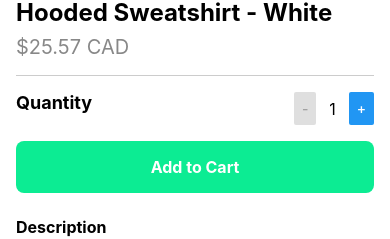
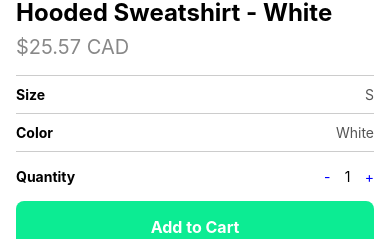
Before and after one commit to btzc/ReactivSwagShop, a React Native app: screen /Collection in a window 390 px wide. Both pictures are taken after a click on the element 102 px from the left and 360 px from the top of the page. Shown: the part 363-602 px from the top of the page. Built offline with nearby package versions, Linux system fonts and the light colour scheme.

Commit message:
product option selectors ui

```diff
--- a/src/data/context/products/helpers/index.ts
+++ b/src/data/context/products/helpers/index.ts
@@ -25,7 +25,11 @@ export const mapRemoteProductToDomain = (
 
 const mapRemoteOptionToDomain = (
   remoteOption: RemoteProductOption,
-): ProductOption => ({name: remoteOption.name, values: remoteOption.values});
+): ProductOption => ({
+  id: remoteOption.id,
+  name: remoteOption.name,
+  values: remoteOption.values,
+});
 
 const mapRemoteVariantToDomain = (
   remoteVariant: RemoteProductVariant,
--- a/src/polaris-at-home/QuantityStepper/QuantityStepper.tsx
+++ b/src/polaris-at-home/QuantityStepper/QuantityStepper.tsx
@@ -1,5 +1,5 @@
 import React from 'react';
-import {View, Text, Button, StyleSheet} from 'react-native';
+import {View, Text, StyleSheet, TouchableOpacity} from 'react-native';
 
 type QuantityStepperProps = {
   quantity: number;
@@ -18,9 +18,13 @@ export const QuantityStepper = ({
 }: QuantityStepperProps) => {
   return (
     <View style={styles.container}>
-      <Button disabled={disableDecrease} title="-" onPress={onDecrease} />
+      <TouchableOpacity disabled={disableDecrease} onPress={onDecrease}>
+        <Text style={styles.button}>-</Text>
+      </TouchableOpacity>
       <Text style={styles.quantity}>{quantity}</Text>
-      <Button disabled={disableIncrease} title="+" onPress={onIncrease} />
+      <TouchableOpacity disabled={disableIncrease} onPress={onIncrease}>
+        <Text style={styles.button}>+</Text>
+      </TouchableOpacity>
     </View>
   );
 };
@@ -28,12 +32,13 @@ export const QuantityStepper = ({
 const styles = StyleSheet.create({
   container: {
     flexDirection: 'row',
-    alignItems: 'center',
     justifyContent: 'space-between',
-    width: 80,
+    width: 50,
+  },
+  button: {
+    color: '#0000FF',
   },
   quantity: {
     marginHorizontal: 10,
-    fontSize: 16,
   },
 });
--- a/src/screens/ProductDetail/ProductDetail.tsx
+++ b/src/screens/ProductDetail/ProductDetail.tsx
@@ -1,7 +1,7 @@
-import React from 'react';
+import React, {useState} from 'react';
 import {Text, Image, StyleSheet, ScrollView, View} from 'react-native';
 import {RouteProp, useRoute} from '@react-navigation/native';
-import {Product} from '../../types/product';
+import {Product, ProductOption} from '../../types/product';
 import {CollectionNativeStackParamList} from '../../navigation/stacks/CollectionNavigator';
 import {Button} from '../../polaris-at-home/Button/Button';
 import {ProductDetailDescription} from './components/ProductDetailDescription/ProductDetailDescription';
@@ -10,6 +10,8 @@ import {useCart} from '../../data/context/cart/hooks/useCart';
 import {ProductDetailQuantityStepper} from './components/ProductDetailQuantityStepper/ProductDetailQuantityStepper';
 import {useProductDetailQuantityStepper} from './hooks/useProductDetailQuantityStepper';
 import {ProductDetailPrice} from './components/ProductDetailPrice/ProductDetailPrice';
+import {ProductDetailOptionSelector} from './components/ProductDetailOptionSelector/ProductDetailOptionSelector';
+import {ProductDetailOptionSelectorModal} from './components/ProductDetailOptionSelectorModal/ProductDetailOptionSelectorModal';
 
 export interface ProductDetailParams {
   product: Product;
@@ -23,13 +25,41 @@ export const ProductDetail = () => {
     useRoute<RouteProp<CollectionNativeStackParamList, 'ProductDetail'>>()
       .params;
 
-  const {id, imageUrl, title, description, variants} = product;
+  const {id, imageUrl, title, description, variants, options} = product;
   const firstAvailableVariant = variants.find(
     variant => variant.availableForSale,
   );
   const price = firstAvailableVariant?.price || variants[0].price;
   const availableForSale =
     firstAvailableVariant?.availableForSale || variants[0].availableForSale;
+
+  const [modalVisible, setModalVisible] = useState<boolean>(false);
+  const [currentOption, setCurrentOption] = useState<{
+    name: string;
+    values: string[];
+  } | null>(null);
+
+  const [selectedOptions, setSelectedOptions] = useState(
+    () => firstAvailableVariant?.selectedOptions || variants[0].selectedOptions,
+  );
+
+  const openModal = (option: {name: string; values: string[]}) => {
+    setCurrentOption(option);
+    setModalVisible(true);
+  };
+
+  const handleSelect = (value: string) => {
+    if (currentOption) {
+      setSelectedOptions(prevSelectedOptions =>
+        prevSelectedOptions.map(prevSelectedOption =>
+          prevSelectedOption.name === currentOption.name
+            ? {...prevSelectedOption, value}
+            : prevSelectedOption,
+        ),
+      );
+    }
+    setModalVisible(false);
+  };
 
   const handleAddToCart = () => {
     const productToAdd = {
@@ -42,11 +72,34 @@ export const ProductDetail = () => {
     addToCart(productToAdd);
   };
 
+  const getSelectedValue = (option: ProductOption) => {
+    return selectedOptions.find(
+      selectedOption => selectedOption.name === option.name,
+    )!.value;
+  };
+
   return (
     <ScrollView contentContainerStyle={styles.container}>
       <Image source={{uri: imageUrl}} style={styles.image} />
       <Text style={styles.title}>{title}</Text>
       <ProductDetailPrice availableForSale={availableForSale} price={price} />
+      {options.map(option => (
+        <ProductDetailOptionSelector
+          key={option.id}
+          name={option.name}
+          selectedValue={getSelectedValue(option)}
+          onPress={() => openModal(option)}
+        />
+      ))}
+
+      {currentOption && (
+        <ProductDetailOptionSelectorModal
+          visible={modalVisible}
+          values={currentOption.values}
+          onSelect={handleSelect}
+          onClose={() => setModalVisible(false)}
+        />
+      )}
 
       <ProductDetailQuantityStepper
         quantity={quantity}
--- /dev/null
+++ b/src/screens/ProductDetail/components/ProductDetailOptionSelector/ProductDetailOptionSelector.tsx
@@ -0,0 +1,37 @@
+import React from 'react';
+import {Text, TouchableOpacity, StyleSheet} from 'react-native';
+
+interface ProductDetailOptionSelectorProps {
+  name: string;
+  selectedValue: string;
+  onPress: () => void;
+}
+
+export const ProductDetailOptionSelector = ({
+  name,
+  selectedValue,
+  onPress,
+}: ProductDetailOptionSelectorProps) => {
+  return (
+    <TouchableOpacity onPress={onPress} style={styles.row}>
+      <Text style={styles.name}>{name}</Text>
+      <Text style={styles.value}>{selectedValue}</Text>
+    </TouchableOpacity>
+  );
+};
+
+const styles = StyleSheet.create({
+  row: {
+    flexDirection: 'row',
+    justifyContent: 'space-between',
+    paddingVertical: 10,
+    borderTopWidth: 1,
+    borderTopColor: '#ccc',
+  },
+  name: {
+    fontWeight: 'bold',
+  },
+  value: {
+    color: '#555',
+  },
+});
--- /dev/null
+++ b/src/screens/ProductDetail/components/ProductDetailOptionSelectorModal/ProductDetailOptionSelectorModal.tsx
@@ -0,0 +1,79 @@
+import React from 'react';
+import {
+  Modal,
+  View,
+  Text,
+  TouchableOpacity,
+  FlatList,
+  StyleSheet,
+} from 'react-native';
+
+interface ProductDetailOptionSelectorModalProps {
+  visible: boolean;
+  values: string[];
+  onSelect: (value: string) => void;
+  onClose: () => void;
+}
+
+export const ProductDetailOptionSelectorModal = ({
+  visible,
+  values,
+  onSelect,
+  onClose,
+}: ProductDetailOptionSelectorModalProps) => {
+  return (
+    <Modal visible={visible} transparent={true} animationType="fade">
+      <View style={styles.modalContainer}>
+        <View style={styles.modalContent}>
+          <FlatList
+            data={values}
+            keyExtractor={item => item}
+            renderItem={({item}) => (
+              <TouchableOpacity
+                onPress={() => onSelect(item)}
+                style={styles.option}>
+                <Text style={styles.optionText}>{item}</Text>
+              </TouchableOpacity>
+            )}
+          />
+          <TouchableOpacity onPress={onClose} style={styles.closeButton}>
+            <Text style={styles.closeButtonText}>Close</Text>
+          </TouchableOpacity>
+        </View>
+      </View>
+    </Modal>
+  );
+};
+
+const styles = StyleSheet.create({
+  modalContainer: {
+    flex: 1,
+    justifyContent: 'center',
+    backgroundColor: 'rgba(0, 0, 0, 0.5)',
+  },
+  modalContent: {
+    backgroundColor: 'white',
+    marginHorizontal: 20,
+    padding: 20,
+    borderRadius: 8,
+  },
+  option: {
+    paddingVertical: 15,
+    borderBottomWidth: 1,
+    borderBottomColor: '#ccc',
+  },
+  optionText: {
+    fontSize: 16,
+  },
+  closeButton: {
+    marginTop: 20,
+    padding: 15,
+    backgroundColor: '#0cec93',
+    borderRadius: 8,
+    alignItems: 'center',
+  },
+  closeButtonText: {
+    color: 'white',
+    fontWeight: 'bold',
+  },
+});
--- a/src/screens/ProductDetail/components/ProductDetailQuantityStepper/ProductDetailQuantityStepper.tsx
+++ b/src/screens/ProductDetail/components/ProductDetailQuantityStepper/ProductDetailQuantityStepper.tsx
@@ -38,7 +38,6 @@ const styles = StyleSheet.create({
     paddingTop: 16,
   },
   quantityStepperText: {
-    fontSize: 18,
     fontWeight: 'bold',
   },
 });
--- a/src/types/product.ts
+++ b/src/types/product.ts
@@ -1,4 +1,4 @@
-interface SelectedOption {
+export interface SelectedOption {
   name: string;
   value: string;
 }
@@ -14,6 +14,7 @@ export interface ProductVariant {
 }
 
 export interface ProductOption {
+  id: string;
   name: string;
   values: string[];
 }
```
